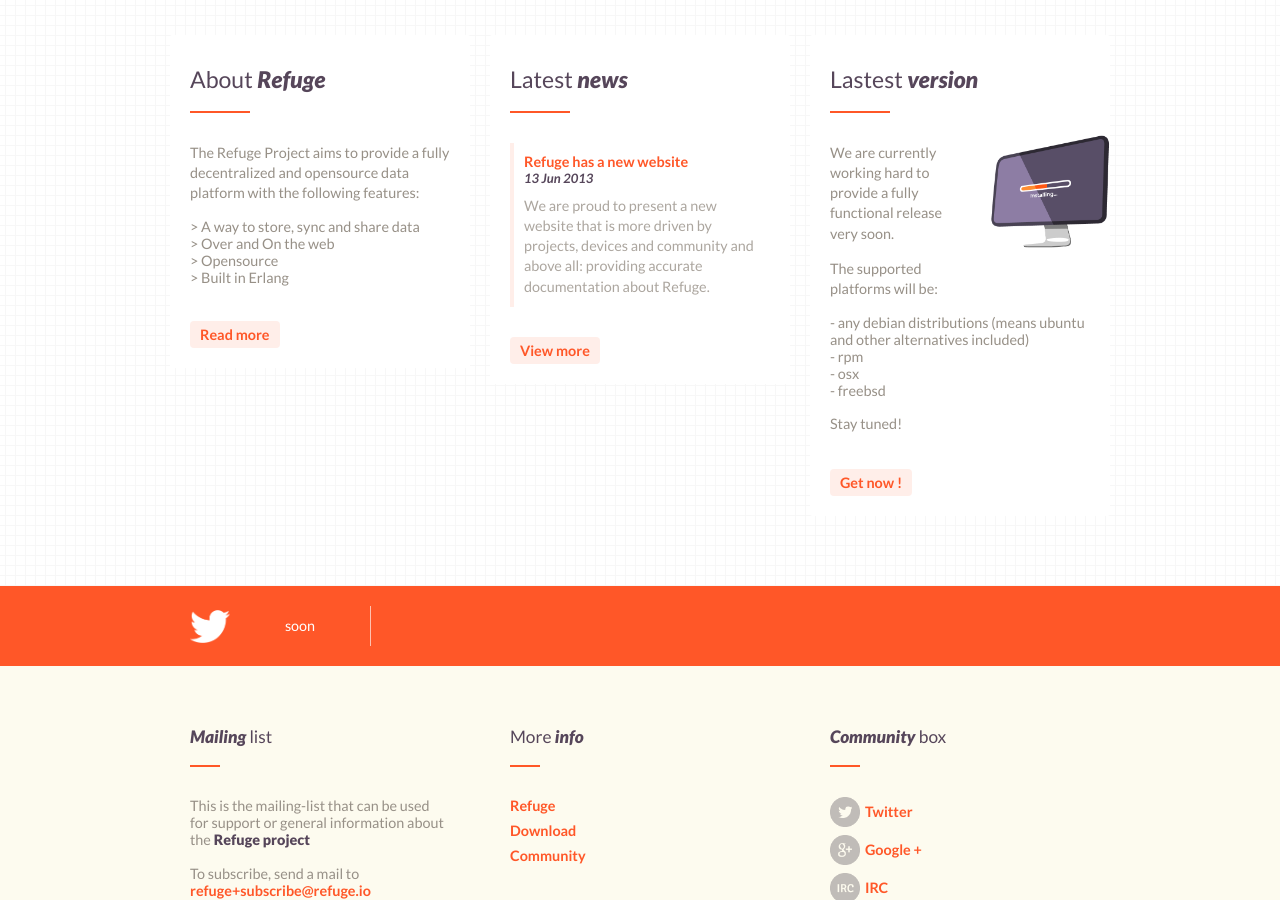
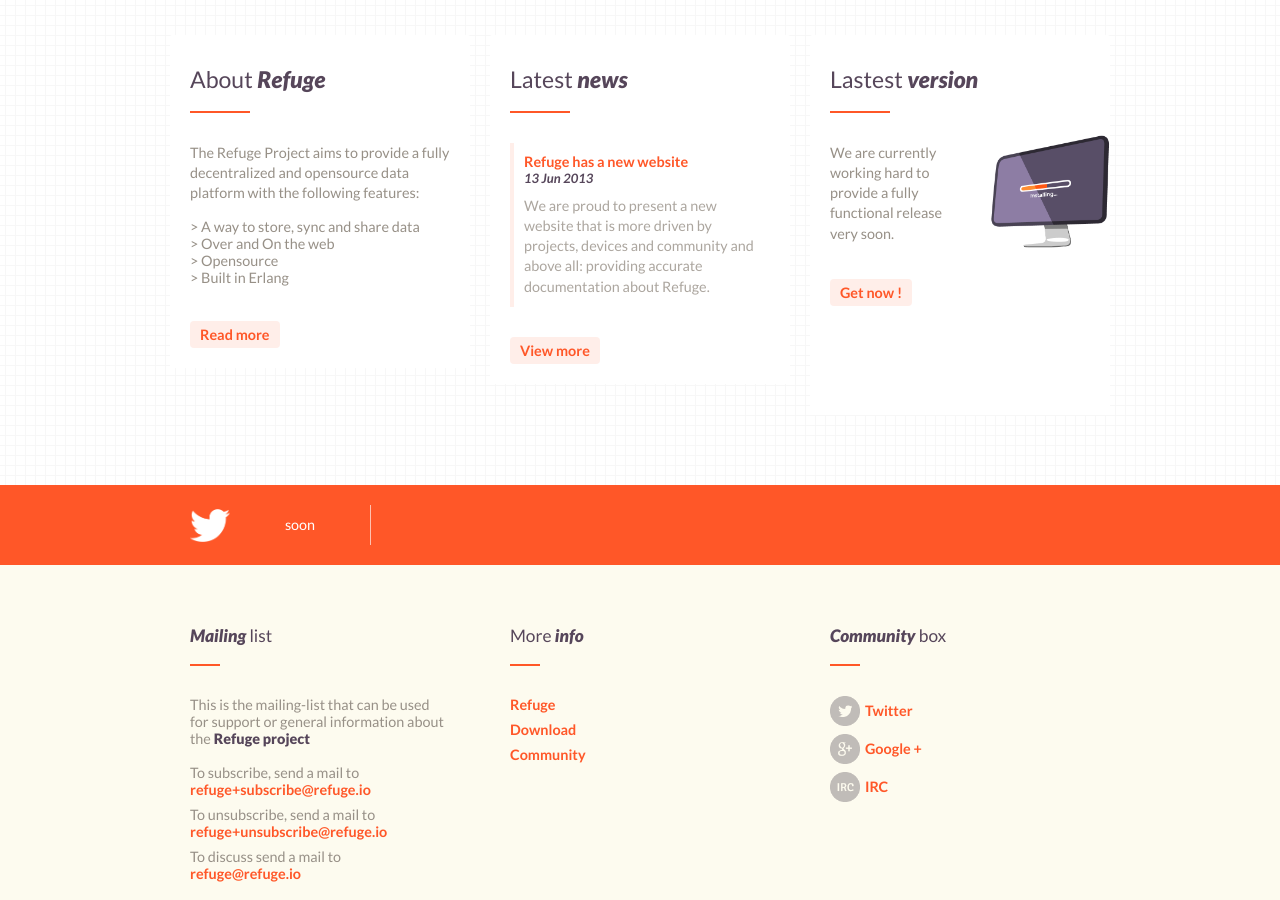
Before and after one commit to refuge/refuge.io, a Jekyll site: the page built from index.html, in a window 1280 px wide and 900 px high, scrolled down 467 px. Built offline with Jekyll 4.4.1, drawn with Linux system fonts in a browser that asks for light colours.

Commit message:
reduce the text

```diff
--- a/index.html
+++ b/index.html
@@ -62,15 +62,6 @@
                     <article class="article-version">
                     <h2>Lastest <span>version</span></h2>
                     <p>We are currently working hard to provide a fully functional release very soon.</p>
-                    <p>The supported platforms will be:
-                    <ul>
-                        <li>- any debian distributions (means ubuntu and other alternatives included)</li>
-                        <li>- rpm</li>
-                        <li>- osx</li>
-                        <li>- freebsd</li>
-                    </ul>
-                    </p>
-                    <p>Stay tuned!</p>
                     <div class="actions">
                         <a href="/download" class="a-btn-small">Get now !</a>
                     </div>
```
